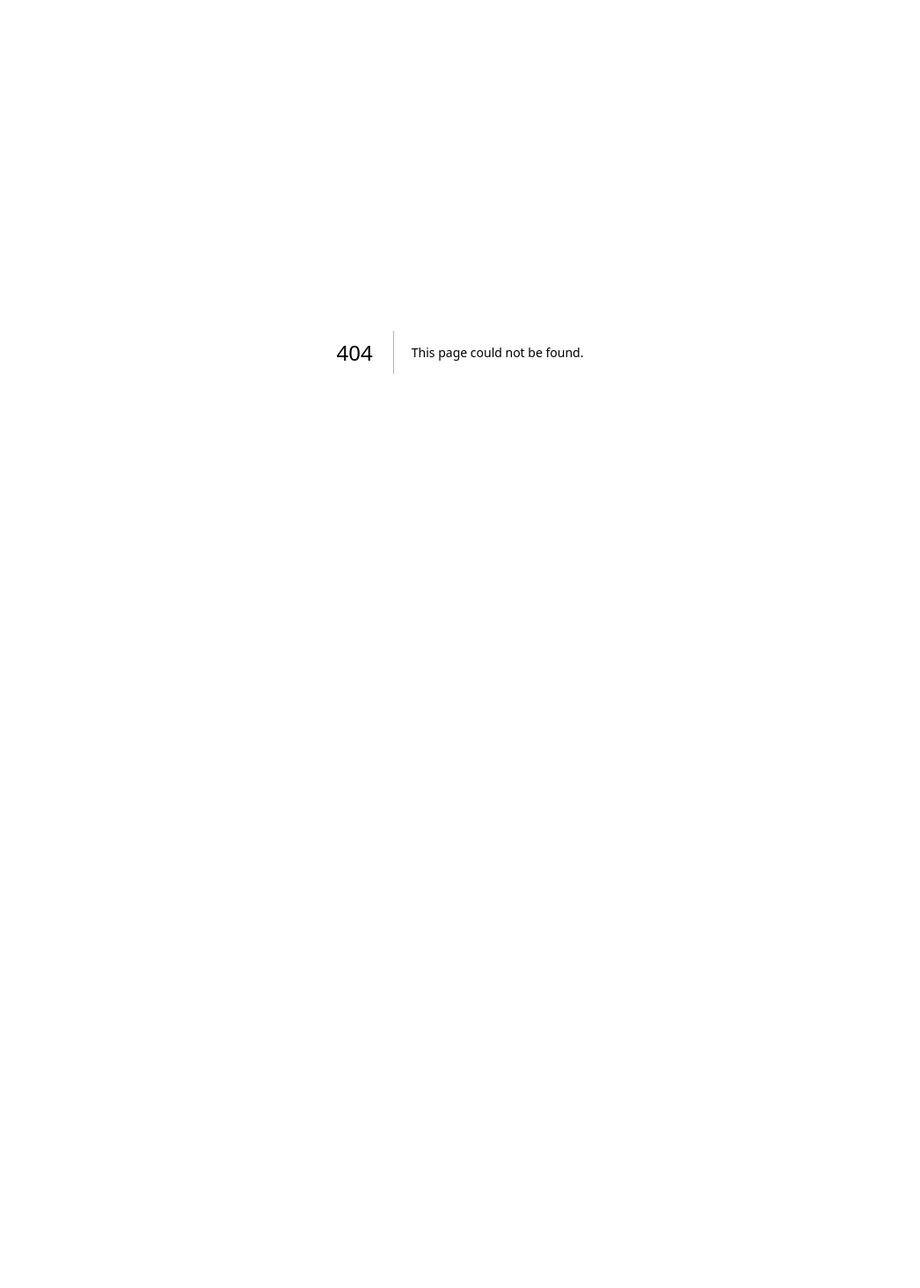
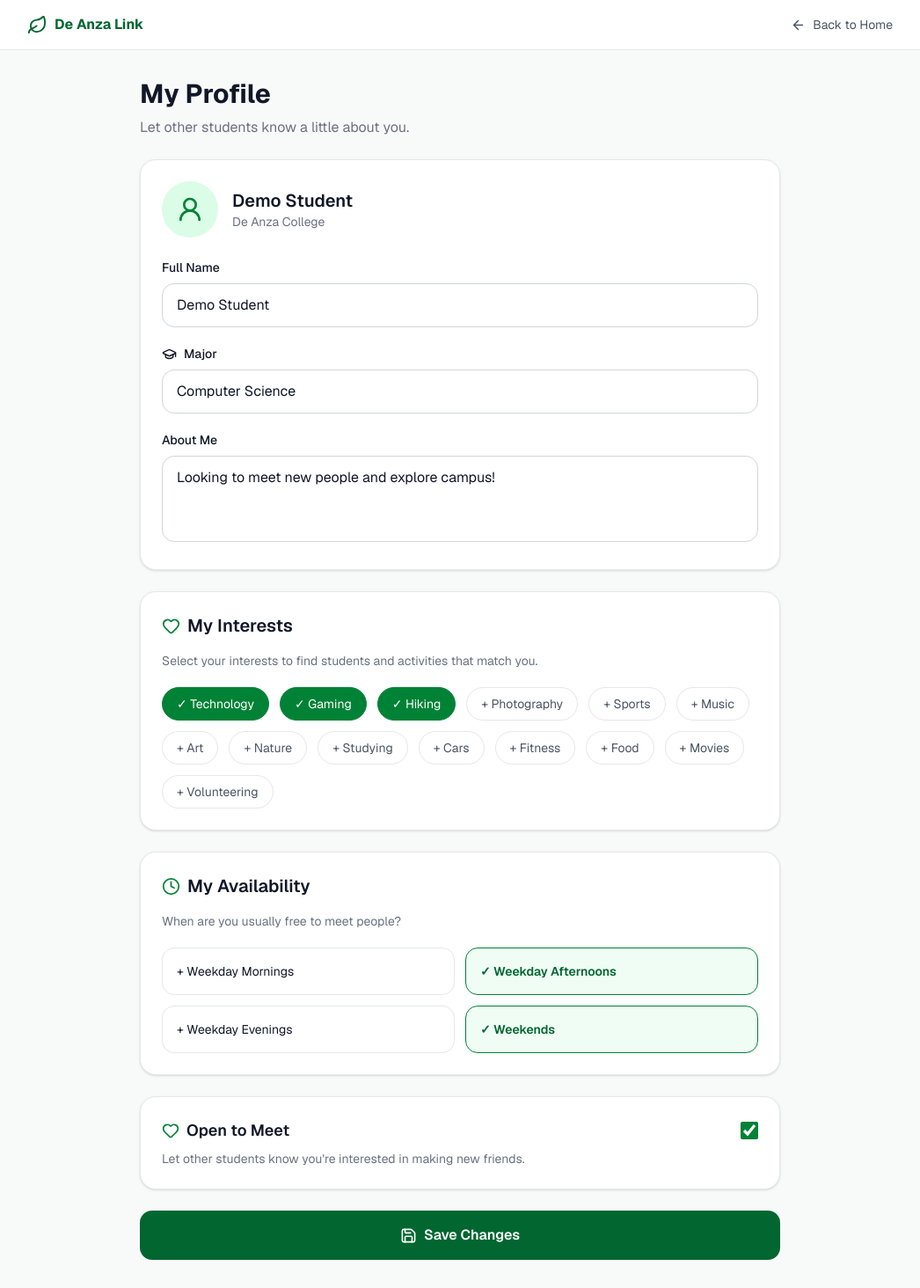
Before and after one commit to dah00/De-Anza-Link, a Next.js app: page /profile in a window 1280 px wide. Before the commit this address had no page. Shown: the whole page at 88% size, without its empty margins (117-1163 px from the left). Before the commit the page ends 800 px from the top, so only its background shows below. Built offline with nearby package versions, Linux system fonts and the light colour scheme.

Commit message:
Build student profile page

```diff
--- /dev/null
+++ b/app/profile/page.tsx
@@ -0,0 +1,320 @@
+
+"use client";
+
+import { useState } from "react";
+import Link from "next/link";
+import {
+  ArrowLeft,
+  UserRound,
+  GraduationCap,
+  Heart,
+  Clock,
+  Save,
+  Leaf,
+} from "lucide-react";
+
+const availableInterests = [
+  "Technology",
+  "Gaming",
+  "Hiking",
+  "Photography",
+  "Sports",
+  "Music",
+  "Art",
+  "Nature",
+  "Studying",
+  "Cars",
+  "Fitness",
+  "Food",
+  "Movies",
+  "Volunteering",
+];
+
+const availableTimes = [
+  "Weekday Mornings",
+  "Weekday Afternoons",
+  "Weekday Evenings",
+  "Weekends",
+];
+
+export default function ProfilePage() {
+  const [name, setName] = useState("Demo Student");
+  const [major, setMajor] = useState("Computer Science");
+  const [bio, setBio] = useState(
+    "Looking to meet new people and explore campus!"
+  );
+
+  const [interests, setInterests] = useState<string[]>([
+    "Technology",
+    "Gaming",
+    "Hiking",
+  ]);
+
+  const [availability, setAvailability] = useState<string[]>([
+    "Weekday Afternoons",
+    "Weekends",
+  ]);
+
+  const [openToMeet, setOpenToMeet] = useState(true);
+  const [saved, setSaved] = useState(false);
+
+  function toggleItem(
+    item: string,
+    selected: string[],
+    setSelected: (items: string[]) => void
+  ) {
+    setSelected(
+      selected.includes(item)
+        ? selected.filter((value) => value !== item)
+        : [...selected, item]
+    );
+    setSaved(false);
+  }
+
+  return (
+    <div className="min-h-screen bg-[#f8faf9] text-gray-900">
+      {/* Header */}
+      <header className="border-b border-gray-200 bg-white">
+        <div className="mx-auto flex max-w-5xl items-center justify-between px-5 py-4">
+          <Link
+            href="/home"
+            className="flex items-center gap-2 font-bold text-green-800"
+          >
+            <Leaf size={23} />
+            De Anza Link
+          </Link>
+
+          <Link
+            href="/home"
+            className="flex items-center gap-2 text-sm text-gray-600 hover:text-green-700"
+          >
+            <ArrowLeft size={17} />
+            Back to Home
+          </Link>
+        </div>
+      </header>
+
+      <main className="mx-auto max-w-3xl space-y-6 px-5 py-8">
+        {/* Profile heading */}
+        <section>
+          <h1 className="text-3xl font-bold">My Profile</h1>
+          <p className="mt-2 text-gray-500">
+            Let other students know a little about you.
+          </p>
+        </section>
+
+        {/* Profile information */}
+        <section className="rounded-2xl border border-gray-200 bg-white p-6 shadow-sm">
+          <div className="mb-6 flex items-center gap-4">
+            <div className="rounded-full bg-green-100 p-4 text-green-700">
+              <UserRound size={32} />
+            </div>
+
+            <div>
+              <h2 className="text-xl font-semibold">{name}</h2>
+              <p className="text-sm text-gray-500">
+                De Anza College
+              </p>
+            </div>
+          </div>
+
+          <div className="space-y-5">
+            <div>
+              <label
+                htmlFor="student-name"
+                className="mb-2 block text-sm font-medium"
+              >
+                Full Name
+              </label>
+
+              <input
+                id="student-name"
+                value={name}
+                onChange={(e) => {
+                  setName(e.target.value);
+                  setSaved(false);
+                }}
+                className="w-full rounded-xl border border-gray-300 px-4 py-3 outline-none focus:border-green-600"
+                placeholder="Your name"
+              />
+            </div>
+
+            <div>
+              <label
+                htmlFor="major"
+                className="mb-2 flex items-center gap-2 text-sm font-medium"
+              >
+                <GraduationCap size={17} />
+                Major
+              </label>
+
+              <input
+                id="major"
+                value={major}
+                onChange={(e) => {
+                  setMajor(e.target.value);
+                  setSaved(false);
+                }}
+                className="w-full rounded-xl border border-gray-300 px-4 py-3 outline-none focus:border-green-600"
+                placeholder="Your major"
+              />
+            </div>
+
+            <div>
+              <label
+                htmlFor="bio"
+                className="mb-2 block text-sm font-medium"
+              >
+                About Me
+              </label>
+
+              <textarea
+                id="bio"
+                rows={3}
+                value={bio}
+                onChange={(e) => {
+                  setBio(e.target.value);
+                  setSaved(false);
+                }}
+                className="w-full resize-none rounded-xl border border-gray-300 px-4 py-3 outline-none focus:border-green-600"
+                placeholder="Tell students about yourself..."
+              />
+            </div>
+          </div>
+        </section>
+
+        {/* Interests */}
+        <section className="rounded-2xl border border-gray-200 bg-white p-6 shadow-sm">
+          <div className="mb-4 flex items-center gap-2">
+            <Heart className="text-green-700" size={21} />
+            <h2 className="text-xl font-semibold">
+              My Interests
+            </h2>
+          </div>
+
+          <p className="mb-5 text-sm text-gray-500">
+            Select your interests to find students and
+            activities that match you.
+          </p>
+
+          <div className="flex flex-wrap gap-3">
+            {availableInterests.map((interest) => {
+              const selected = interests.includes(interest);
+
+              return (
+                <button
+                  key={interest}
+                  type="button"
+                  aria-pressed={selected}
+                  onClick={() =>
+                    toggleItem(
+                      interest,
+                      interests,
+                      setInterests
+                    )
+                  }
+                  className={`rounded-full border px-4 py-2 text-sm transition ${
+                    selected
+                      ? "border-green-700 bg-green-700 text-white"
+                      : "border-gray-200 bg-white text-gray-600 hover:border-green-400"
+                  }`}
+                >
+                  {selected ? "✓ " : "+ "}
+                  {interest}
+                </button>
+              );
+            })}
+          </div>
+        </section>
+
+        {/* Availability */}
+        <section className="rounded-2xl border border-gray-200 bg-white p-6 shadow-sm">
+          <div className="mb-4 flex items-center gap-2">
+            <Clock className="text-green-700" size={21} />
+            <h2 className="text-xl font-semibold">
+              My Availability
+            </h2>
+          </div>
+
+          <p className="mb-5 text-sm text-gray-500">
+            When are you usually free to meet people?
+          </p>
+
+          <div className="grid gap-3 sm:grid-cols-2">
+            {availableTimes.map((time) => {
+              const selected = availability.includes(time);
+
+              return (
+                <button
+                  key={time}
+                  type="button"
+                  aria-pressed={selected}
+                  onClick={() =>
+                    toggleItem(
+                      time,
+                      availability,
+                      setAvailability
+                    )
+                  }
+                  className={`rounded-xl border p-4 text-left text-sm transition ${
+                    selected
+                      ? "border-green-700 bg-green-50 font-semibold text-green-800"
+                      : "border-gray-200 hover:border-green-400"
+                  }`}
+                >
+                  {selected ? "✓ " : "+ "}
+                  {time}
+                </button>
+              );
+            })}
+          </div>
+        </section>
+
+        {/* Meeting preferences */}
+        <section className="rounded-2xl border border-gray-200 bg-white p-6 shadow-sm">
+          <div className="flex items-start justify-between gap-4">
+            <div>
+              <h2 className="flex items-center gap-2 text-lg font-semibold">
+                <Heart size={20} className="text-green-700" />
+                Open to Meet
+              </h2>
+
+              <p className="mt-2 text-sm text-gray-500">
+                Let other students know you're interested
+                in making new friends.
+              </p>
+            </div>
+
+            <input
+              type="checkbox"
+              aria-label="Open to Meet"
+              checked={openToMeet}
+              onChange={(e) => {
+                setOpenToMeet(e.target.checked);
+                setSaved(false);
+              }}
+              className="mt-1 h-5 w-5 accent-green-700"
+            />
+          </div>
+        </section>
+
+        {/* Save */}
+        <button
+          type="button"
+          onClick={() => setSaved(true)}
+          className="flex w-full items-center justify-center gap-2 rounded-xl bg-green-800 px-6 py-4 font-semibold text-white hover:bg-green-900"
+        >
+          <Save size={19} />
+          Save Changes
+        </button>
+
+        {saved && (
+          <p role="status" className="text-center text-sm text-green-700">
+            Changes saved in this preview only.
+            Database integration is coming later.
+          </p>
+        )}
+      </main>
+    </div>
+  );
+}
```
